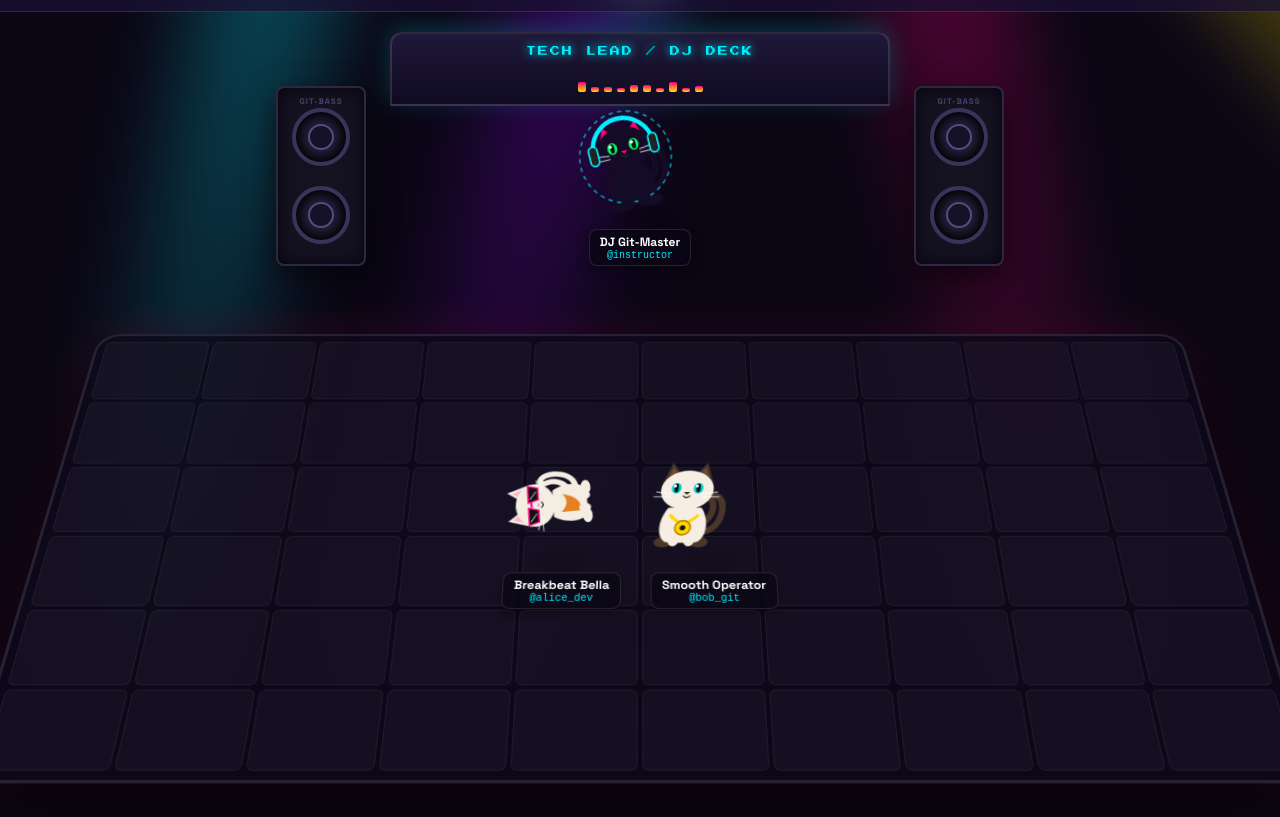
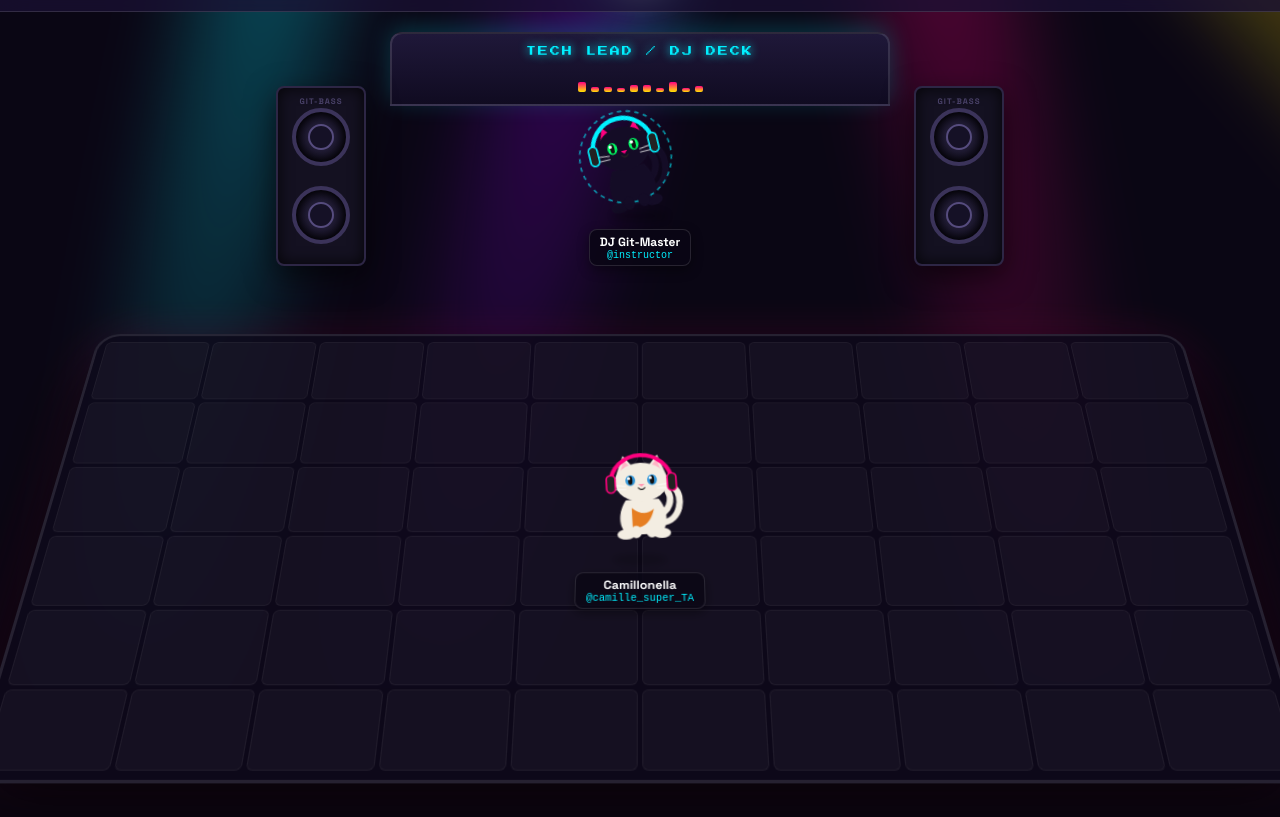
Before and after one commit to Broder-Salsa/GitIntro, a plain HTML site: page index.html in a window 1280 px wide. Shown: the part 112-929 px from the top of the page. Drawn offline with Linux system fonts and the light colour scheme.

Commit message:
feat: setup workshop with instructor and TA cat, configure master branch

```diff
--- a/cats/registry.js
+++ b/cats/registry.js
@@ -12,25 +12,15 @@ window.GIT_DISCO_CATS = [
     "catchphrase": "Merge conflict? Not on my dance floor!"
   },
   {
-    "username": "alice_dev",
-    "name": "Alice Cooper",
-    "cat_name": "Breakbeat Bella",
+    "username": "camille_super_TA",
+    "name": "Camille",
+    "cat_name": "Camillonella",
     "breed": "calico",
     "favorite_color": "#FF007F",
-    "dance_style": "breakdance",
-    "accessory": "sunglasses",
-    "groove_speed": "hyper",
-    "catchphrase": "Git commit -m 'Dropped the beat!'"
-  },
-  {
-    "username": "bob_git",
-    "name": "Bob Marley",
-    "cat_name": "Smooth Operator",
-    "breed": "siamese",
-    "favorite_color": "#00FF66",
-    "dance_style": "moonwalk",
-    "accessory": "gold-chain",
+    "dance_style": "robot",
+    "accessory": "headphones",
     "groove_speed": "chill",
-    "catchphrase": "No merge conflict, no cry!"
+    "catchphrase": "Git commit -m 'I'm sick!'"
   }
+
 ];
--- a/index.html
+++ b/index.html
@@ -188,8 +188,8 @@ git push -u origin add-cat-YOUR_GITHUB_USERNAME</code></pre>
             <div class="step-content">
               <strong>Open a Pull Request on GitHub:</strong>
               <p>Wait for the Instructor (Tech Lead) review, respond to any requested changes, and once merged, run:</p>
-              <pre><code>git switch main
-git pull origin main</code></pre>
+              <pre><code>git switch master
+git pull origin master</code></pre>
               <p>Refresh this page to see the entire class dance together! 🎉</p>
             </div>
           </li>
```
Also changed, not shown: cats/alice_dev.json (deleted, +0 -11 lines), cats/bob_git.json (deleted, +0 -11 lines), cats/camille_super_TA.json (added, +11 -0 lines), cats/registry.json (+11 -22 lines), cats/instructor.json (line endings or trailing spaces), 2 other files.
